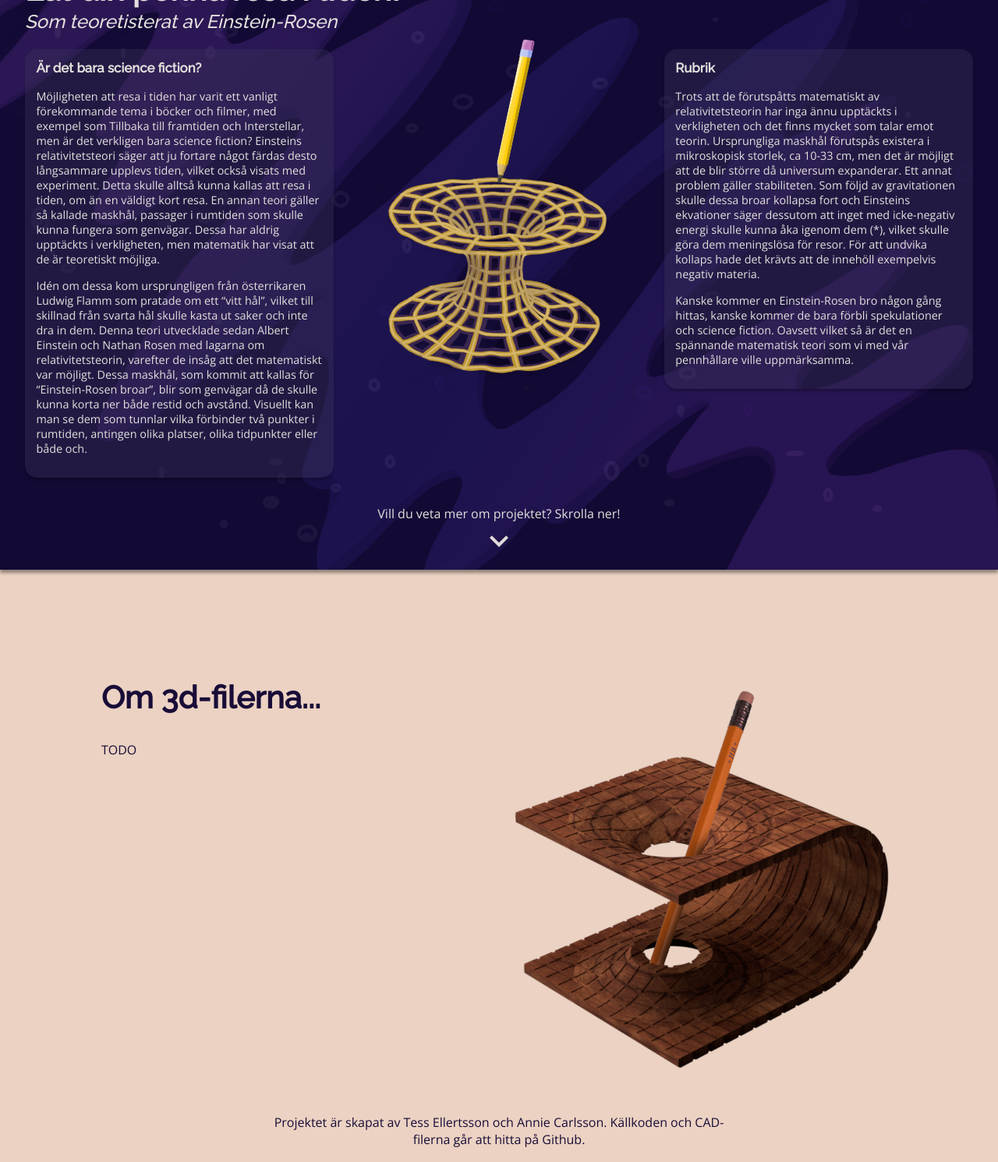
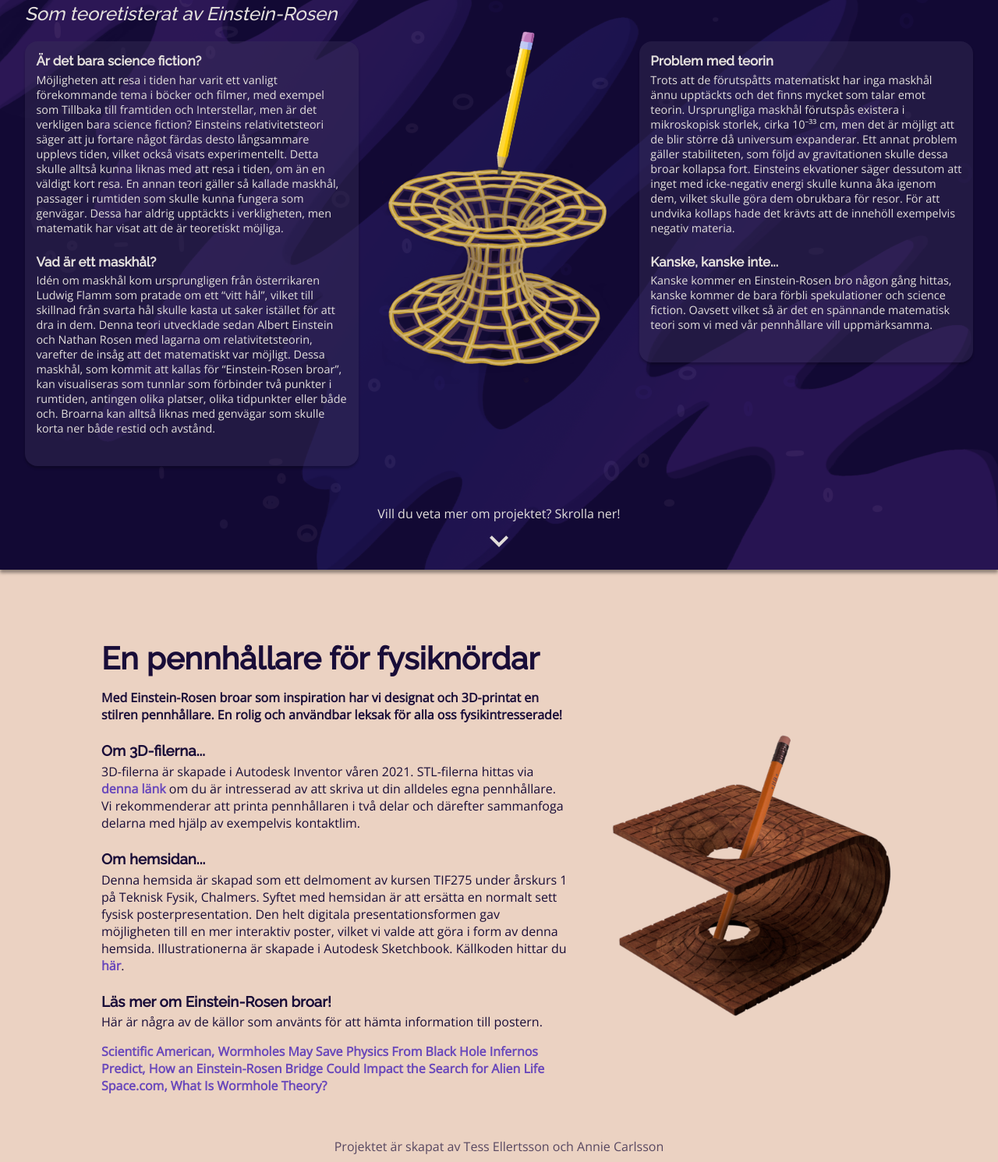
Before and after one commit to tellertsson/Einstein-Rosen, a plain HTML site: page index.html in a window 1280 px wide. Shown: the part 69-1560 px from the top of the page at 78% size. Drawn offline with nearby package versions, Linux system fonts and the light colour scheme.

Commit message:
added final text

```diff
--- a/index.html
+++ b/index.html
@@ -20,10 +20,11 @@
         <div class="text-box" id="left-text">
             <h3>Är det bara science fiction?</h3>
             <p>
-                Möjligheten att resa i tiden har varit ett vanligt förekommande tema i böcker och filmer, med exempel som Tillbaka till framtiden och Interstellar, men är det verkligen bara science fiction? Einsteins relativitetsteori säger att ju fortare något färdas desto långsammare upplevs tiden, vilket också visats med experiment. Detta skulle alltså kunna kallas att resa i tiden, om än en väldigt kort resa. En annan teori gäller så kallade maskhål, passager i rumtiden som skulle kunna fungera som genvägar. Dessa har aldrig upptäckts i verkligheten, men matematik har visat att de är teoretiskt möjliga.
+                Möjligheten att resa i tiden har varit ett vanligt förekommande tema i böcker och filmer, med exempel som Tillbaka till framtiden och Interstellar, men är det verkligen bara science fiction? Einsteins relativitetsteori säger att ju fortare något färdas desto långsammare upplevs tiden, vilket också visats experimentellt. Detta skulle alltså kunna liknas med att resa i tiden, om än en väldigt kort resa. En annan teori gäller så kallade maskhål, passager i rumtiden som skulle kunna fungera som genvägar. Dessa har aldrig upptäckts i verkligheten, men matematik har visat att de är teoretiskt möjliga.
             </p>
+            <h3>Vad är ett maskhål?</h3>
             <p>
-                Idén om dessa kom ursprungligen från österrikaren Ludwig Flamm som pratade om ett “vitt hål”, vilket till skillnad från svarta hål skulle kasta ut saker och inte dra in dem. Denna teori utvecklade sedan Albert Einstein och Nathan Rosen med lagarna om relativitetsteorin, varefter de insåg att det matematiskt var möjligt. Dessa maskhål, som kommit att kallas för “Einstein-Rosen broar”, blir som genvägar då de skulle kunna korta ner både restid och avstånd. Visuellt kan man se dem som tunnlar vilka förbinder två punkter i rumtiden, antingen olika platser, olika tidpunkter eller både och.
+                Idén om maskhål kom ursprungligen från österrikaren Ludwig Flamm som pratade om ett “vitt hål”, vilket till skillnad från svarta hål skulle kasta ut saker istället för att dra in dem. Denna teori utvecklade sedan Albert Einstein och Nathan Rosen med lagarna om relativitetsteorin, varefter de insåg att det matematiskt var möjligt. Dessa maskhål, som kommit att kallas för “Einstein-Rosen broar”, kan visualiseras som tunnlar som förbinder två punkter i rumtiden, antingen olika platser, olika tidpunkter eller både och. Broarna kan alltså liknas med genvägar som skulle korta ner både restid och avstånd.
             </p>
         </div>
         <div class="image">
@@ -33,12 +34,13 @@
             <img id="wormhole" src="./assets/wormhole_500px.png" alt="Wormhole">
         </div>
         <div class="text-box" id="right-text">
-            <h3>Rubrik</h3>
+            <h3>Problem med teorin</h3>
             <p>
-                Trots att de förutspåtts matematiskt av relativitetsteorin har inga ännu upptäckts i verkligheten och det finns mycket som talar emot teorin. Ursprungliga maskhål förutspås existera i mikroskopisk storlek, ca 10-33 cm, men det är möjligt att de blir större då universum expanderar. Ett annat problem gäller stabiliteten. Som följd av gravitationen skulle dessa broar kollapsa fort och Einsteins ekvationer säger dessutom att inget med icke-negativ energi skulle kunna åka igenom dem (*), vilket skulle göra dem meningslösa för resor. För att undvika kollaps hade det krävts att de innehöll exempelvis negativ materia.
+                Trots att de förutspåtts matematiskt har inga maskhål ännu upptäckts och det finns mycket som talar emot teorin. Ursprungliga maskhål förutspås existera i mikroskopisk storlek, cirka 10⁻³³ cm, men det är möjligt att de blir större då universum expanderar. Ett annat problem gäller stabiliteten, som följd av gravitationen skulle dessa broar kollapsa fort. Einsteins ekvationer säger dessutom att inget med icke-negativ energi skulle kunna åka igenom dem, vilket skulle göra dem obrukbara för resor. För att undvika kollaps hade det krävts att de innehöll exempelvis negativ materia.
             </p>
+            <h3>Kanske, kanske inte...</h3>
             <p>
-                Kanske kommer en Einstein-Rosen bro någon gång hittas, kanske kommer de bara förbli spekulationer och science fiction. Oavsett vilket så är det en spännande matematisk teori som vi med vår pennhållare ville uppmärksamma.
+                Kanske kommer en Einstein-Rosen bro någon gång hittas, kanske kommer de bara förbli spekulationer och science fiction. Oavsett vilket så är det en spännande matematisk teori som vi med vår pennhållare vill uppmärksamma.
             </p>
         </div>
         <div class="scroll">
@@ -49,15 +51,33 @@
     </main>
     <article class="about">
         <div class="content">
-            <h1>Om 3d-filerna...</h1>
+            <h1>En pennhållare för fysiknördar</h1>
+            <p class="highlight">
+                Med Einstein-Rosen broar som inspiration har vi designat och 3D-printat en stilren pennhållare. En rolig och användbar leksak för alla oss fysikintresserade!
+            </p>
+            <h3>Om 3D-filerna...</h3>
             <p>
-                TODO
+                3D-filerna är skapade i Autodesk Inventor våren 2021. STL-filerna hittas via <a href="https://github.com/tressell/tressell.github.io">denna länk</a> om du är intresserad av att skriva ut din alldeles egna pennhållare. Vi rekommenderar att printa pennhållaren i två delar och därefter sammanfoga delarna med hjälp av exempelvis kontaktlim.
             </p>
+            <h3>Om hemsidan...</h3>
+            <p>
+                Denna hemsida är skapad som ett delmoment av kursen TIF275 under årskurs 1 på Teknisk Fysik, Chalmers. Syftet med hemsidan är att ersätta en normalt sett fysisk posterpresentation. Den helt digitala presentationsformen gav möjligheten till en mer interaktiv poster, vilket vi valde att göra i form av denna hemsida. Illustrationerna är skapade i Autodesk Sketchbook. Källkoden hittar du <a href="https://github.com/tressell/tressell.github.io">här</a>.
+            </p>
+
+            <h3>Läs mer om Einstein-Rosen broar!</h3>
+            Här är några av de källor som använts för att hämta information till postern.
+            <ul>
+                <li><a href="https://blogs.scientificamerican.com/observations/wormholes-may-save-physics-from-black-hole-infernos/">Scientific American, Wormholes May Save Physics From Black Hole Infernos</a></li>
+                <li><a href="https://medium.com/predict/how-an-einstein-rosen-bridge-could-impact-the-search-for-alien-life-be76075e9d3f">Predict, How an Einstein-Rosen Bridge Could Impact the Search for Alien Life</a></li>
+                <li><a href="https://www.space.com/20881-wormholes.html">Space.com, What Is Wormhole Theory?</a></li>
+            </ul>
         </div>
-        <img src="./assets/3d_render_with_pen.png" alt="3D-rendering">
+        <div class="image-wrapper">
+            <img src="./assets/3d_render_with_pen.png" alt="3D-rendering">
+        </div>
     </article>
     <footer>
-        Projektet är skapat av Tess Ellertsson och Annie Carlsson. Källkoden och CAD-filerna går att hitta på Github.
+        Projektet är skapat av Tess Ellertsson och Annie Carlsson
     </footer>
 </body>
 </html>
--- a/style.css
+++ b/style.css
@@ -13,6 +13,17 @@ h1, h2, h3, h4, h5, h6 {
 
 p {
     margin-top: 0;
+    margin-bottom:1.5rem;
+}
+
+a {
+    color: #6948bb;
+    font-weight:bold;
+    text-decoration: none;
+}
+
+a:hover {
+    text-decoration: underline;
 }
 
 h1 {
@@ -30,15 +41,24 @@ h2 {
     animation-delay: 0.3s;
 }
 
+h3 {
+    margin-bottom:0.3rem;
+}
+
+.highlight {
+    font-weight: bold;
+}
+
 main {
     display: grid;
-    grid-template-columns: [first] auto [line2] 30vw [line3] auto [end];
-    grid-template-rows: [heading-start] 2.5rem [heading-end] 2.5rem [center-start] auto [center-end] auto [last-line];
+    grid-template-columns: [first] auto [line2] 25vw [line3] auto [end];
+    grid-template-rows: [heading-start] 2.7rem [heading-end] 2.5rem [center-start] auto [center-end] auto [last-line];
     gap: 10px 20px;
     justify-content: center;
     align-items: start;
     box-sizing: border-box;
     padding: 2rem;
+    padding-top:1.2rem;
     padding-bottom: 0.5rem;
     box-shadow: 0 4px 4px rgba(0, 0, 0, 0.397);
     color: #E4E0DD;
@@ -140,7 +160,7 @@ main .image {
 }
 
 .about {
-    margin-top: 100px;
+    margin-top: 50px;
     box-sizing: border-box;
     padding: 2.5rem;
     max-width: 1100px;
@@ -150,11 +170,30 @@ main .image {
     justify-content: space-between;
 }
 
+
+.about h1 {
+    margin-bottom: 1rem;
+}
+
 .about .content {
-    flex-grow: 2;
+    max-width: 600px;
+}
+
+.about .image-wrapper {
+    max-width:500px;
+    margin-left:3rem;
+    display:flex;
+    align-items:center;
+}
+
+.about .content ul {
+    padding: 0;
+    list-style-type: none;
 }
 
 .about img {
+    width:auto;
+    height:auto;
     max-width: 100%;
 }
 
@@ -163,8 +202,13 @@ footer {
     margin-left: auto;
     margin-right: auto;
     max-width: 600px;
-    margin-top: 10px;
     margin-bottom: 50px;
+    opacity:0.7;
+    transition: opacity 0.3s;
+}
+
+footer:hover {
+    opacity:1;
 }
 
 @keyframes idle {
@@ -265,3 +309,13 @@ footer {
         flex-direction: column;
     }
 }
+
+@media screen and (min-width: 1800px) {
+    main .text-box{
+        font-size: 1.1rem;
+    }
+
+    .about .content {
+        font-size: 1.1rem;
+    }
+}
```
